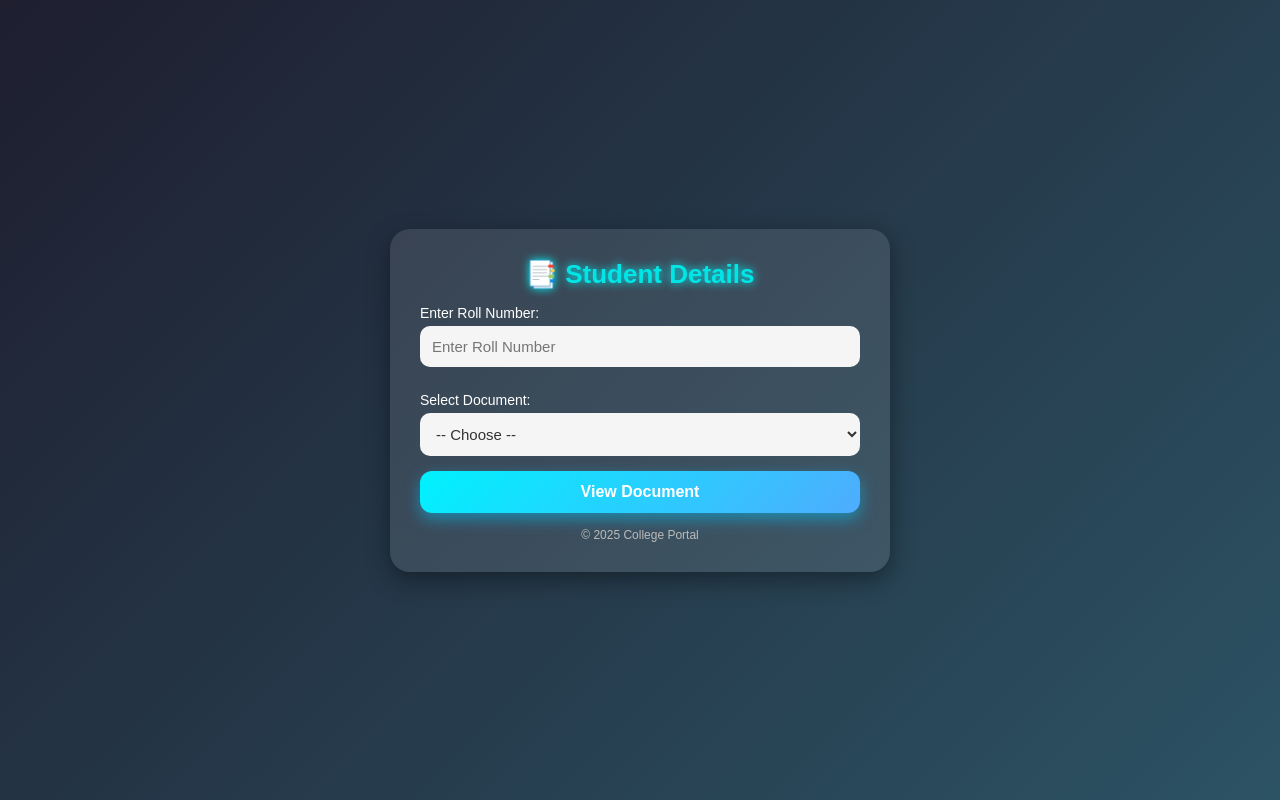
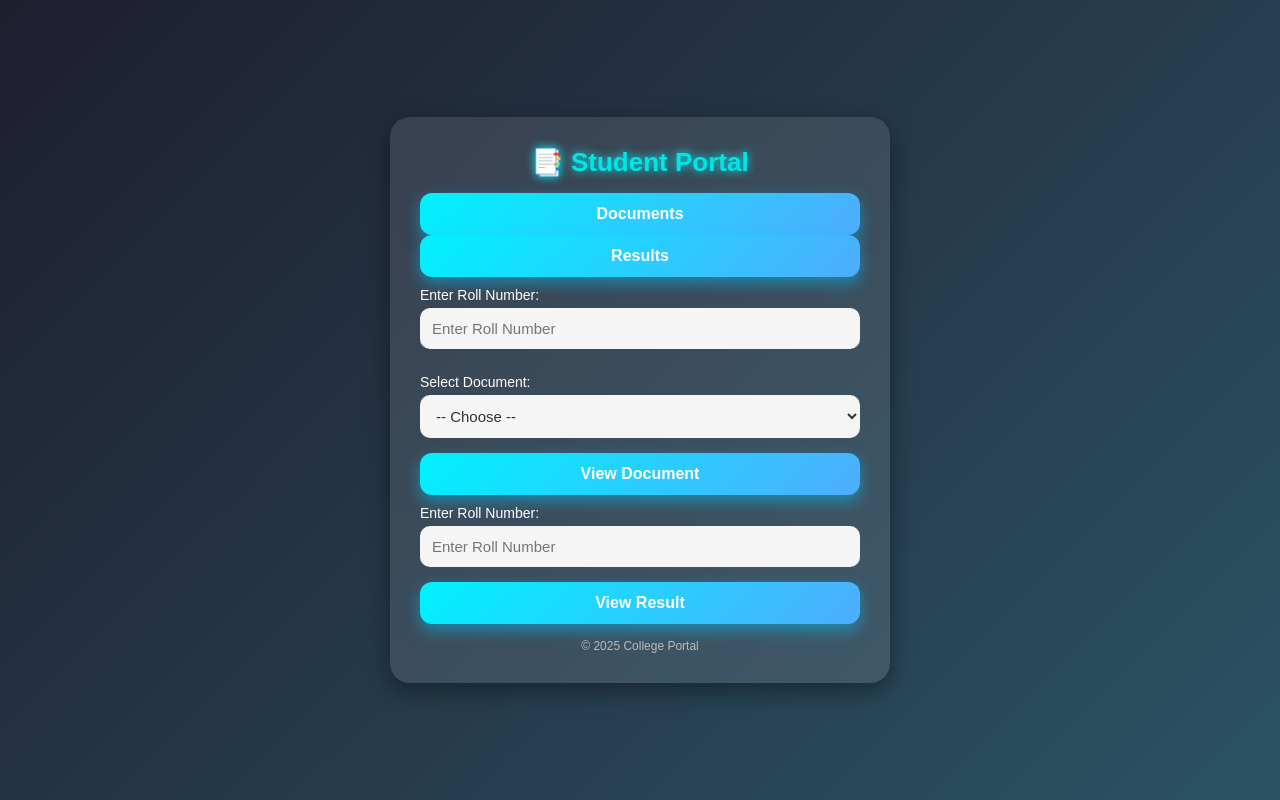
Before and after one commit to shaik-asif967/iare-samvidha-details, a plain HTML site: page index.html in a window 1280 px wide. Drawn offline with Linux system fonts and the light colour scheme.

Commit message:
Update index.html

```diff
--- a/index.html
+++ b/index.html
@@ -3,12 +3,21 @@
 <head>
   <meta charset="UTF-8" />
   <meta name="viewport" content="width=device-width, initial-scale=1.0" />
-  <title>Student Details</title>
+  <title>Student Portal | IARE Samvidha</title>
   <link rel="stylesheet" href="style.css" />
 </head>
 <body>
   <div class="container">
-    <h1>📑 Student Details</h1>
+    <h1>📑 Student Portal</h1>
+
+    <!-- Navigation Tabs -->
+    <div class="tabs">
+      <button id="docTab" class="active">Documents</button>
+      <button id="resTab">Results</button>
+    </div>
+
+    <!-- Document Section -->
+    <div id="docSection" class="tab-content">
       <form id="docForm">
         <label for="rollNo">Enter Roll Number:</label>
         <input type="text" id="rollNo" placeholder="Enter Roll Number" required />
@@ -35,8 +44,21 @@
 
         <button type="submit">View Document</button>
       </form>
+      <div class="result" id="resultBox"></div>
+    </div>
 
-    <div class="result" id="resultBox"></div>
+    <!-- Results Section -->
+    <div id="resSection" class="tab-content hidden">
+      <form id="resForm">
+        <label for="resRoll">Enter Roll Number:</label>
+        <input type="text" id="resRoll" placeholder="Enter Roll Number" required />
+
+        <button type="submit">View Result</button>
+      </form>
+
+      <div class="result" id="resBox"></div>
+    </div>
+
     <footer>© 2025 College Portal</footer>
   </div>
 
```
Lines whose indentation alone changed are shown as unchanged.
